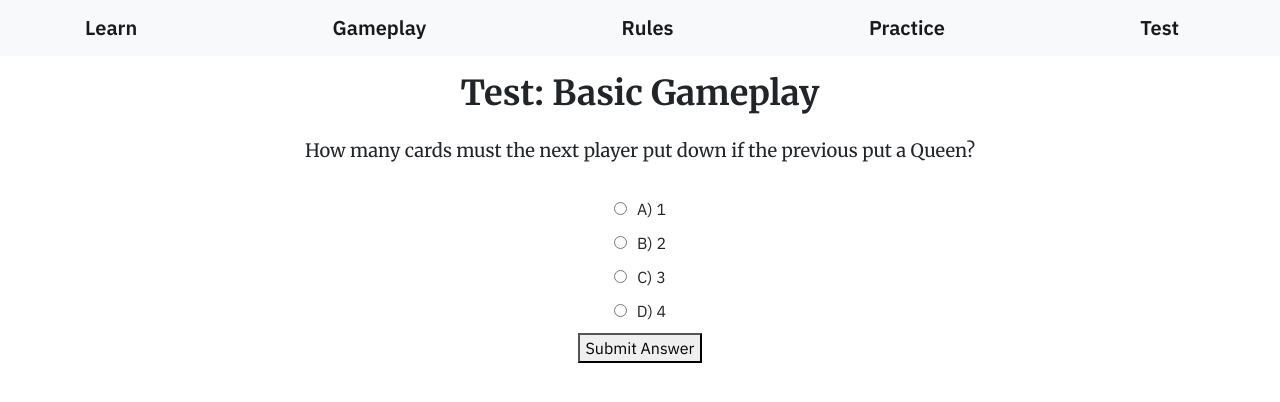
After one commit to mayasrikm/coms4170final, a Flask app: page /test/questions in a window 1280 px wide. The commit adds this page. Shown: the top 402 px of the page. Run offline with Flask 3, Linux system fonts and the light colour scheme; some libraries are stand-ins or nearby versions.

Commit message:
test basics, need to improve UI

```diff
--- a/app.py
+++ b/app.py
@@ -2,51 +2,67 @@ from flask import Flask, render_template
 
 app = Flask(__name__)
 
-@app.route('/')
+
+@app.route("/")
 def index():
-    return render_template('index.html')
+    return render_template("index.html")
 
 
-@app.route('/gameplay')
+@app.route("/gameplay")
 def gameplay():
-    return render_template('gameplay.html')
-
-@app.route('/practice')
-def practice():
-    return render_template('practice.html')
-
-@app.route('/rules')
-def rules():
-    return render_template('rules.html')
-
-@app.route('/test')
-def test():
-    return render_template('test.html')
+    return render_template("gameplay.html")
 
 
-@app.route('/standard-doubles')
+@app.route("/practice")
+def practice():
+    return render_template("practice.html")
+
+
+@app.route("/rules")
+def rules():
+    return render_template("rules.html")
+
+
+@app.route("/test")
+def test():
+    return render_template("test.html")
+
+
+@app.route("/standard-doubles")
 def standard_doubles():
-    return render_template('rules/standard_doubles.html')
+    return render_template("rules/standard_doubles.html")
 
-@app.route('/standard-sandwich')
+
+@app.route("/standard-sandwich")
 def standard_sandwich():
-    return render_template('rules/standard_sandwich.html')
+    return render_template("rules/standard_sandwich.html")
 
-@app.route('/extra-top')
+
+@app.route("/extra-top")
 def extra_top():
-    return render_template('rules/extra_top.html')
+    return render_template("rules/extra_top.html")
 
-@app.route('/extra-royal')
+
+@app.route("/extra-royal")
 def extra_royal():
-    return render_template('rules/extra_royal.html')
+    return render_template("rules/extra_royal.html")
 
-@app.route('/extra-tens')
+
+@app.route("/extra-tens")
 def extra_tens():
-    return render_template('rules/extra_tens.html')
+    return render_template("rules/extra_tens.html")
 
-@app.route('/extra-four')
+
+@app.route("/extra-four")
 def extra_four():
-    return render_template('rules/extra_four.html')
+    return render_template("rules/extra_four.html")
 
-if __name__ == '__main__':
+
+# test questions
+@app.route("/test/questions")
+def test_questions():
+    return render_template("test/questions.html")
+
+
+if __name__ == "__main__":
     app.run(debug=True)
--- /dev/null
+++ b/static/test.css
@@ -0,0 +1,14 @@
+.radio-option {
+    display: block; /* This ensures each radio button is on a new line */
+    margin-bottom: 10px; /* Adds some space between the options */
+    cursor: pointer;
+    font-size: 16px; /* Adjust font size as needed */
+}
+
+.radio-option input[type="radio"] {
+    margin-right: 10px; /* Adds some space between the radio button and the label text */
+}
+
+img {
+    width: 200px;
+}
--- /dev/null
+++ b/static/test_script.js
@@ -0,0 +1,137 @@
+// for test
+let questions = [
+  {
+    type: "multiple-choice",
+    title: "Test: Basic Gameplay",
+    questionText:
+      "How many cards must the next player put down if the previous put a Queen?",
+    choices: ["A) 1", "B) 2", "C) 3", "D) 4"],
+    correctAnswer: "B) 2",
+  },
+  {
+    type: "input",
+    title: "Test: Slap Rules",
+    image: "/static/images/test/q2.png",
+    questionText: "Identify the slap rule shown:",
+    correctAnswer: "Royal Marriage",
+  },
+  {
+    type: "input",
+    title: "Test: Slap Rules",
+    image: "/static/images/test/queen_of_hearts.png",
+    questionText:
+      "How many cards must the next player put down if the previous	put a Queen ?",
+    correctAnswer: "2",
+  },
+];
+$(document).ready(function () {
+  let currentQuestionIndex = 0;
+  let selectedAnswer = "";
+
+  function displayQuestion() {
+    let question = questions[currentQuestionIndex];
+    $("#question-title").text(question.title);
+    $("#question-container").empty();
+
+    if (question.image) {
+      $("<img>")
+        .attr({
+          src: question.image,
+          alt: "Card Image",
+          class: "card-image",
+        })
+        .appendTo("#question-container");
+    }
+
+    $("<p>").text(question.questionText).appendTo("#question-container");
+
+    if (question.type === "multiple-choice") {
+      let $form = $("<form>").attr("id", "answer-form");
+      question.choices.forEach(function (choice, index) {
+        let $label = $("<label>").addClass("radio-option");
+        let $radio = $("<input>").attr({
+          type: "radio",
+          name: "answer",
+          value: choice,
+          id: "choice" + index,
+        });
+        $radio.on("change", function () {
+          selectedAnswer = $(this).val();
+        });
+        $label.append($radio);
+        $label.append(choice);
+        $form.append($label);
+      });
+      $form.appendTo("#question-container");
+    } else if (question.type === "input") {
+      $("<input>")
+        .attr({
+          type: "text",
+          id: "user-input",
+          placeholder: "Type your answer here...",
+        })
+        .appendTo("#question-container");
+    }
+
+    $("#submit-answer").show();
+    $("#next-question").hide();
+    $("#feedback").empty();
+    selectedAnswer = "";
+  }
+
+  displayQuestion(); // display the first question
+
+  // for multiple choice questions
+  $("#quiz-container").on("click", "#answer-list li", function () {
+    $("#answer-list li").removeClass("selected");
+    $(this).addClass("selected");
+    selectedAnswer = $(this).text();
+  });
+
+  // check answer is right
+  $("#submit-answer").click(function () {
+    let question = questions[currentQuestionIndex];
+    let isCorrect = false;
+
+    if (question.type === "multiple-choice") {
+      console.log("selectedAnswer", selectedAnswer);
+      isCorrect = selectedAnswer === question.correctAnswer;
+    } else if (question.type === "input") {
+      selectedAnswer = $("#user-input").val();
+      isCorrect =
+        selectedAnswer.trim().toLowerCase() ===
+        question.correctAnswer.toLowerCase();
+    }
+
+    if (isCorrect) {
+      $("#feedback").text("Correct!").css("color", "green");
+    } else {
+      $("#feedback")
+        .text(
+          "Incorrect. The correct answer is " + question.correctAnswer + "."
+        )
+        .css("color", "red");
+    }
+
+    $("#submit-answer").hide();
+    if (currentQuestionIndex < questions.length - 1) {
+      $("#next-question").show();
+    }
+  });
+
+  // go to next question
+  $("#next-question").click(function () {
+    currentQuestionIndex++;
+    if (currentQuestionIndex < questions.length) {
+      displayQuestion();
+    } else {
+      // End of quiz
+      $("#quiz-container").html("<h2>Quiz Complete!</h2>");
+    }
+  });
+
+  $("<style>")
+    .prop("type", "text/css")
+    .html(".selected { border-color: #007bff; }")
+    .appendTo("head");
+});
--- /dev/null
+++ b/templates/test/questions.html
@@ -0,0 +1,16 @@
+{% extends "layout.html" %} {% block content %}
+<body>
+  <div class="container text-center">
+    <h1>Test: Basic Gameplay</h1>
+    <div id="question-container"></div>
+    <div id="answer-container" class="hidden"></div>
+    <button id="submit-answer">Submit Answer</button>
+    <p id="feedback"></p>
+    <button id="next-question" class="hidden">Next Question</button>
+  </div>
+  <script src="https://code.jquery.com/jquery-3.6.0.min.js"></script>
+  <script src="{{ url_for('static', filename='test_script.js') }}"></script>
+  <link rel="stylesheet" href="{{url_for('static', filename='test.css')}}" />
+</body>
+
+{% endblock %}
```
Also changed, not shown: templates/gameplay.html (+10 -13 lines), templates/test.html (+9 -3 lines), static/images/test/q2.png (added), static/images/test/queen_of_hearts.png (added).
